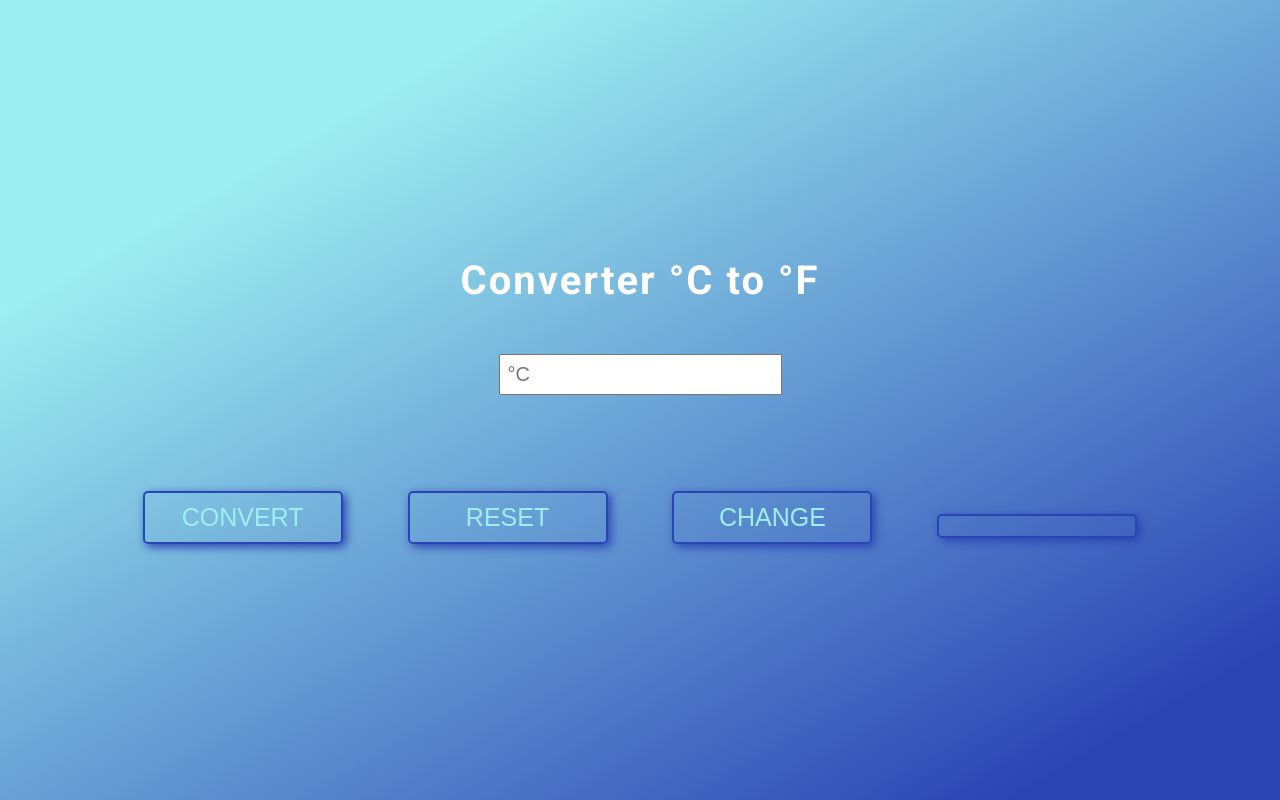
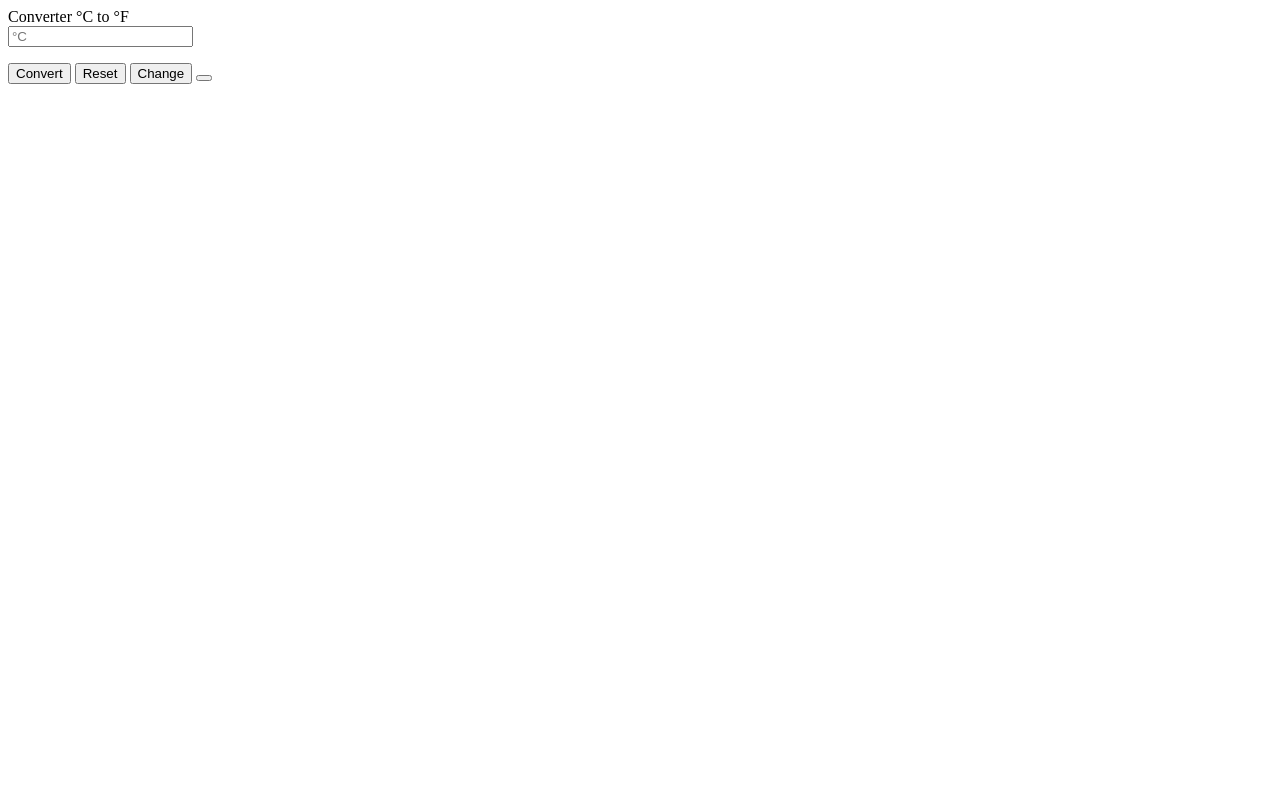
Before and after one commit to Reihanehhosseini/fahrenheit, a plain HTML site: page source/index.html in a window 1280 px wide. Drawn offline with Linux system fonts and the light colour scheme.

Commit message:
remove link css

```diff
--- a/source/index.html
+++ b/source/index.html
@@ -10,7 +10,7 @@
     <meta name="author" content="SabzLearn.ir" />
     <title>SalzLearn| Js | °C to °F</title>
 
-    <link href="style/style.css" rel="stylesheet">
+    <!-- <link href="style/style.css" rel="stylesheet"> -->
 
     <link rel="preconcert" href="https://fonts.gstatic.com">
     <link href="https://fonts.googleapis.com/css2?family=Roboto:wght@400;700&display=swap" rel="stylesheet">
```
